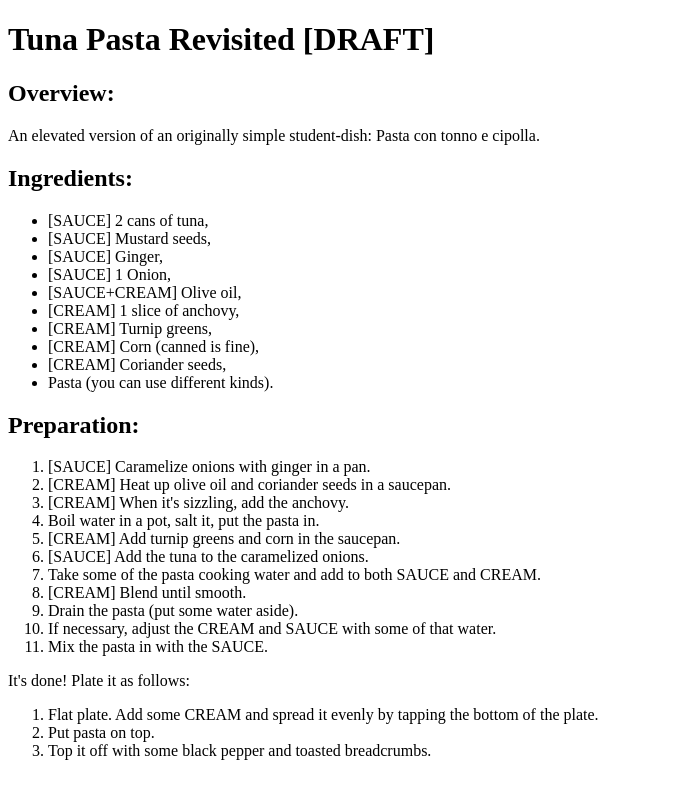
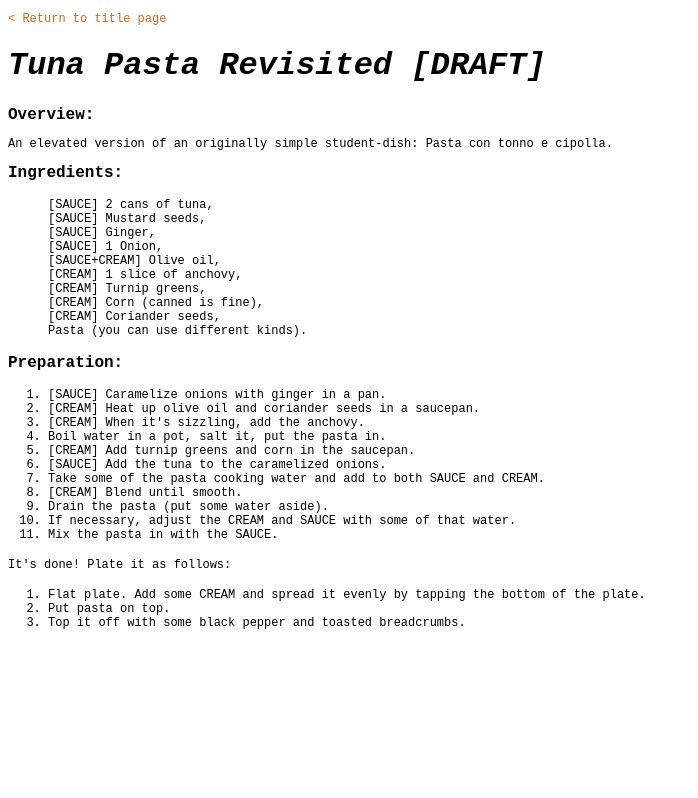
Before and after one commit to pompyproductions/odin-recipes, a plain HTML site: page recipes/tuna-pasta.html in a window 1280 px wide. Shown: the whole page, without its empty margins (0-698 px from the left). Drawn offline with Linux system fonts and the light colour scheme.

Commit message:
Tuna-pasta page header, css & overall cleanup
Page headers are to be copied manually for now.
Overall cleanup was mainly about whitespace and comments,
to break the code into meaningful parts.

```diff
--- a/recipes/tuna-pasta.html
+++ b/recipes/tuna-pasta.html
@@ -14,9 +14,16 @@
 -->
 
 <body>
+
+    <header>
+        <a href="../index.html" class="return-link">&lt; Return to title page</a>
+    </header>
+
     <h1>Tuna Pasta Revisited [DRAFT]</h1>
+
     <h2>Overview:</h2>
     <p>An elevated version of an originally simple student-dish: Pasta con tonno e cipolla.</p>
+
     <h2>Ingredients:</h2>
     <ul>
         <li>[SAUCE] 2 cans of tuna,</li>
@@ -30,6 +37,7 @@
         <li>[CREAM] Coriander seeds,</li>
         <li>Pasta (you can use different kinds).</li>
     </ul>
+
     <h2>Preparation:</h2>
     <ol>
         <li>[SAUCE] Caramelize onions with ginger in a pan.</li>
@@ -44,6 +52,7 @@
         <li>If necessary, adjust the CREAM and SAUCE with some of that water.</li>
         <li>Mix the pasta in with the SAUCE.</li>
     </ol>
+
     <p>It's done! Plate it as follows:</p>
     <ol>
         <li>Flat plate. Add some CREAM and spread it evenly by tapping the bottom of the plate.</li>
--- a/style.css
+++ b/style.css
@@ -1,4 +1,38 @@
+h1, h2, h3, p, li, a {
+    font-family: 'Cousine', monospace;
+}
+
+h1, h2, h3 {
+    font-weight: 700;
+}
+
+h1 {
+    font-style: italic;
+    font-size: 32px;
+}
+
+h2 {
+    font-size: 16px;
+}
+
+p, li, .return-link {
+    font-size: 12px;
+    font-weight: 400;
+}
+
+ul {
+    list-style-type: none;
+}
+
+a {
+    text-decoration: none;
+}
+
 img {
     max-width: auto;
     height: 500px;
 }
+
+.return-link {
+    color: chocolate;
+}
```
